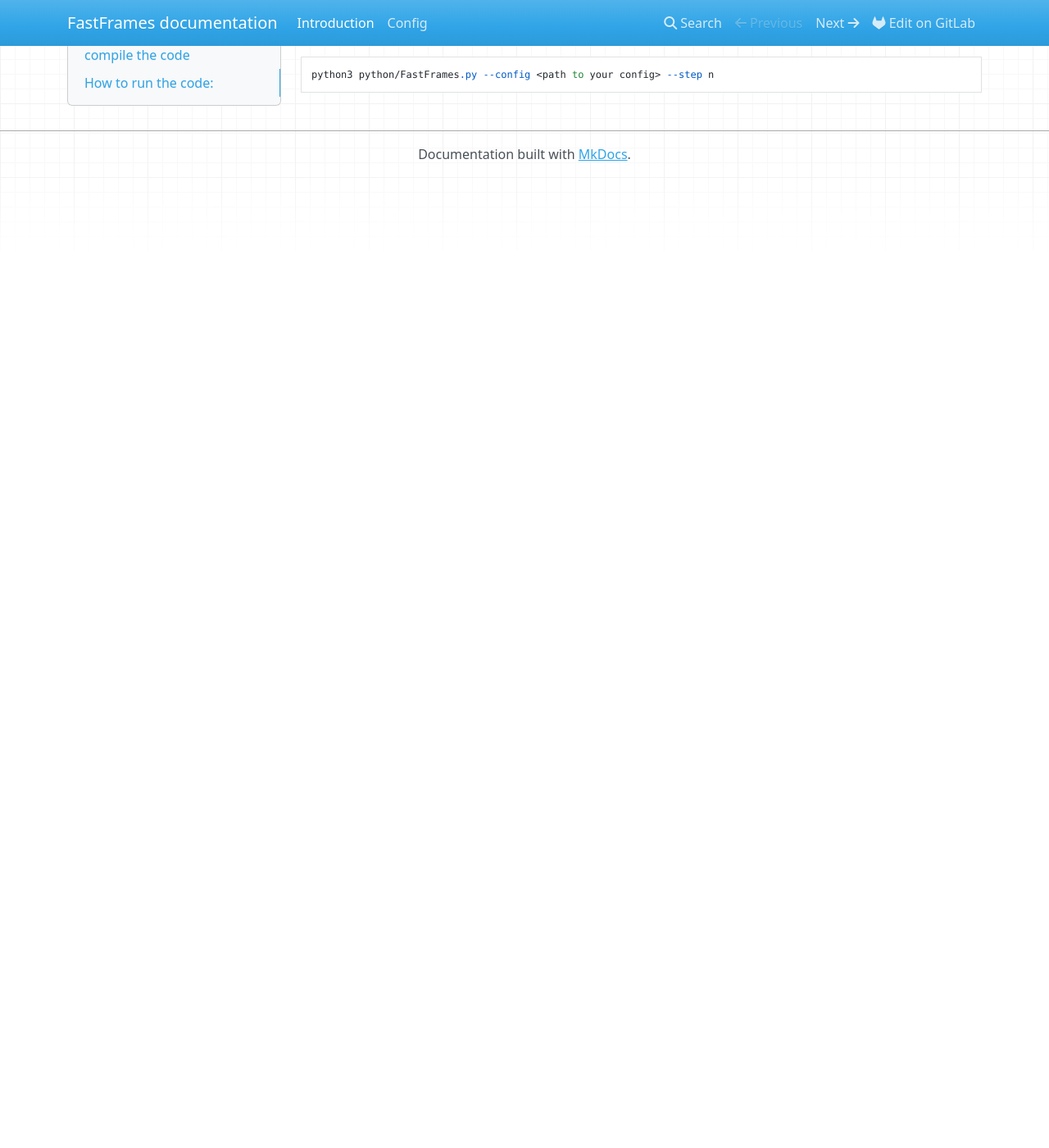
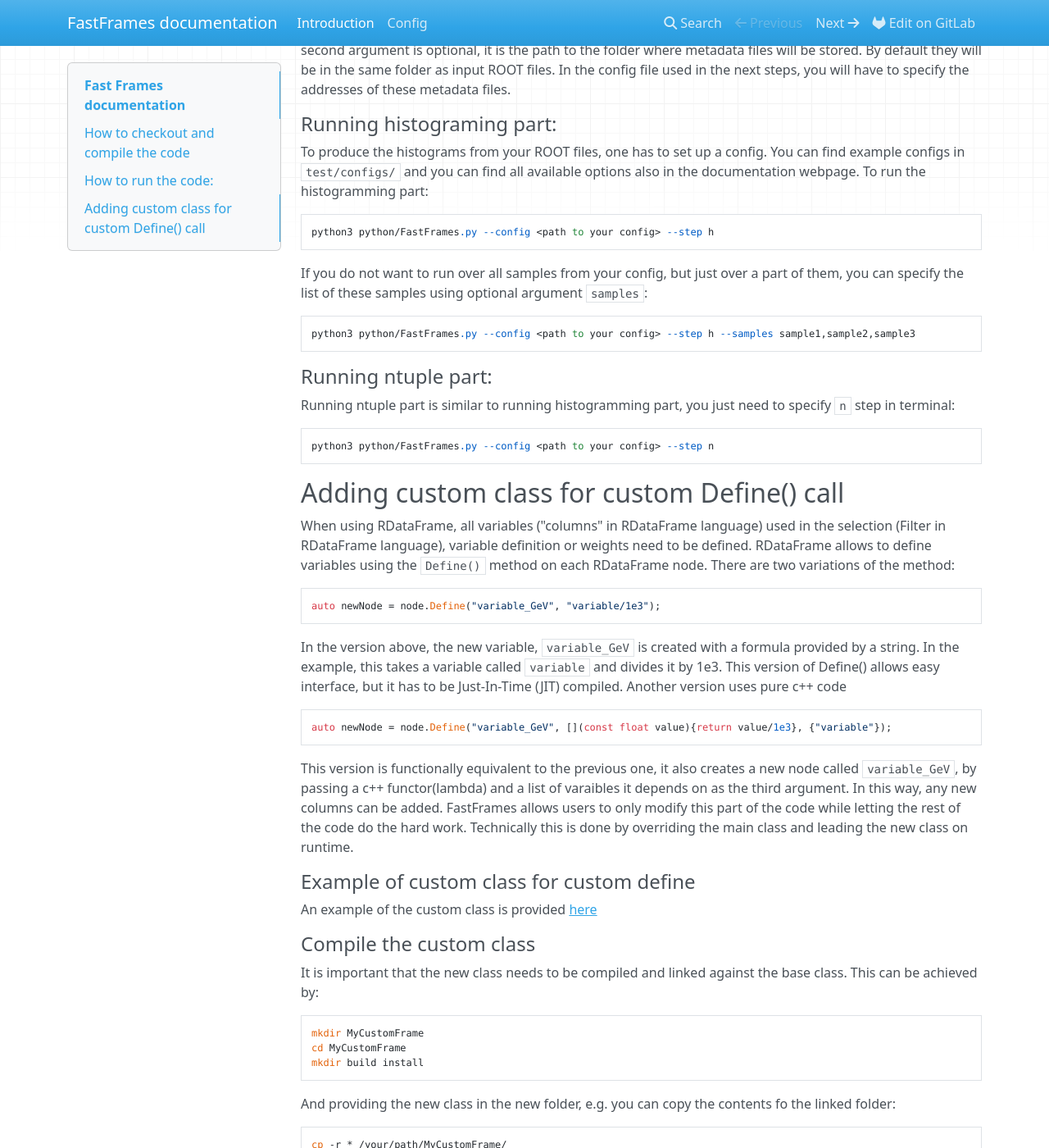
Before and after one commit to SuperNova76/FastFrames, an MkDocs documentation site: the page built from docs/index.md, in a window 1280 px wide and 1400 px high, scrolled down 1325 px. Shown: the whole window at 82% size. Built offline with MkDocs 1.6.1, drawn with Linux system fonts in a browser that asks for light colours; nearby versions of some CDN libraries; before the commit the page ends 1541 px from its top, so only the background shows below that; some of the changed text lies outside the part shown.

Commit message:
Add documentation for the custom class

````diff
--- a/docs/index.md
+++ b/docs/index.md
@@ -4,25 +4,49 @@ FastFrames is an histograming and ntuple reprocessing framework. The core code i
 
 ## How to checkout and compile the code
 
+#### Locally (assuming you have ROOT and Boost libraries installed)
+
 To run the code, you firstly need to check out the repository and compile the C++ part of the package. In order to do so:
 
+The following structure is suggested:
 ```
+cd YourFavoriteFolder
+mkdir build install
+
 git clone ssh://git@gitlab.cern.ch:7999/atlas-amglab/fastframes.git
 
-cd fastframes
-
-mkdir build
-
-cd build
-
-cmake ../.
+cmake -DCMAKE_INSTALL_PREFIX=../install/ ../fastframes
+# alternatively, point the path to the install folder
 
 make # alternatively "make -jN", where N is number of CPUs you want to use for compilation
 
-cd ..
+# install the library
+make install
+```
+
+Then you will need to set the `LD_LIBRARY_PATH` path to the installation path, e.g.
+
+```
+export LD_LIBRARY_PATH=$LD_LIBRARY_PATH:/home/FastFrames/install/lib
 ```
 
 At this point the code should be compiled. Make sure you are using at least 6.28 version of the ROOT.
+
+To install Boost libraries, do (or similarly on different linux platforms)
+```
+sudo apt-get install libboost-all-dev
+```
+
+#### Using lxplus(-like) machine
+The instructions are the same as in the Local build, but you can setup ROOT and Boost using StatAnalysis:
+```
+setupATLAS
+asetup StatAnalysis,0.2,latest
+```
+
+This will setup an appropriate version of ROOT (you can check the ROOT version with `root --version`)
+
+
 
 ## How to run the code:
 
@@ -62,3 +86,77 @@ Running ntuple part is similar to running histogramming part, you just need to s
 ```
 python3 python/FastFrames.py --config <path to your config> --step n
 ```
+
+## Adding custom class for custom Define() call
+
+When using RDataFrame, all variables ("columns" in RDataFrame language) used in the selection (Filter in RDataFrame language), variable definition or weights need to be defined.
+RDataFrame allows to define variables using the `Define()` method on each RDataFrame node. There are two variations of the method:
+
+```c++
+auto newNode = node.Define("variable_GeV", "variable/1e3");
+```
+
+In the version above, the new variable, `variable_GeV` is created with a formula provided by a string. In the example, this takes a variable called `variable` and divides it by 1e3.
+This version of Define() allows easy interface, but it has to be Just-In-Time (JIT) compiled.
+Another version uses pure c++ code
+```c++
+auto newNode = node.Define("variable_GeV", [](const float value){return value/1e3}, {"variable"});
+```
+
+This version is functionally equivalent to the previous one, it also creates a new node called `variable_GeV`, by passing a c++ functor(lambda) and a list of varaibles it depends on as the third argument.
+In this way, any new columns can be added. FastFrames allows users to only modify this part of the code while letting the rest of the code do the hard work.
+Technically this is done by overriding the main class and leading the new class on runtime.
+
+#### Example of custom class for custom define
+An example of the custom class is provided [here](https://gitlab.cern.ch/atlas-amglab/fastframes/-/tree/main/examples/CustomVariables?ref_type=heads)
+
+#### Compile the custom class
+It is important that the new class needs to be compiled and linked against the base class.
+This can be achieved by:
+```
+mkdir MyCustomFrame
+cd MyCustomFrame
+mkdir build install
+```
+
+And providing the new class in the new folder, e.g. you can copy the contents fo the linked folder:
+```
+cp -r * /your/path/MyCustomFrame/
+```
+If you want to use a different name than CustomFrame for the code, you need to change the CMakeLists.txt content appropriately (just renaming) and also the corresponding files and folder. Do not forget about Root/LinkDef.h!
+
+Now you need to compile the code. For the cmake step, you need to tell the code where you want to install the library, so that ROOT can find it during run time and also where you installed FastFrames.
+```
+cd build
+cmake -DCMAKE_PREFIX_PATH=~/Path/to/your/fastframes/install -DCMAKE_INSTALL_PREFIX=/where/you/want/to/install ../
+```
+E.g. if you installed FastFrames into /home/FastFranes/install and you want to install the custom library to /MyCustomFrame/install (default) do
+
+```
+cmake -DCMAKE_PREFIX_PATH=~/home/FastFrames/install -DCMAKE_INSTALL_PREFIX=../install ../
+```
+
+You can also adjust the CMakeLists.txt file to put the absolute path for the FastFrames install by adding
+
+```
+set (CMAKE_PREFIX_PATH "~/home/FastFrames/install" CACHE PATH )
+```
+And then you do not have to use -DCMAKE_PREFIX_PATH=~/home/FastFrames/install as an argument for the cmake call (you still need to use the -DCMAKE_INSTALL_PREFIX argument).
+
+Now, compile and install the code
+
+```
+make
+make install
+```
+Finally, you need to export `LD_LIBRARY_PATH` to tell ROOT where to look for the library, e.g.
+
+```
+export LD_LIBRARY_PATH=$LD_LIBRARY_PATH:/home/MyCustomFrame/install/lib
+```
+You can add this to your .bashrc file.
+
+#### Using the custom class
+To use the custom class, you need to set the name of the class in the config file in the general block: `custom_frame_name` to the name of the library, code will then search the `LD_LIBRARY_PATH` to find the appropriate library.
+Have a look at how the new library can be used to add new columns: [here](https://gitlab.cern.ch/atlas-amglab/fastframes/-/blob/main/examples/CustomVariables/Root/CustomFrame.cc?ref_type=heads).
+Note that there are many helper functions that only require you to provide the new columns for the nominal values and will be automatically copied for the systematic varaitions for you!
````
